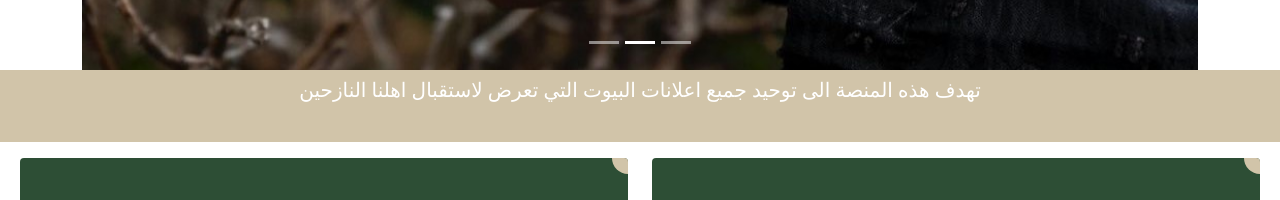
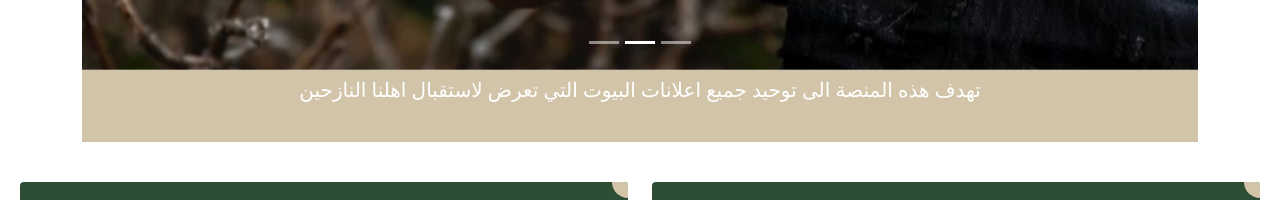
Before and after one commit to joumaaAli/shelter, a Next.js app: page /home in a window 1280 px wide. Shown: the part 482-682 px from the top of the page. Built offline with nearby package versions, Linux system fonts and the light colour scheme; no server answers.

Commit message:
fixed marging

```diff
--- a/src/components/About/About.tsx
+++ b/src/components/About/About.tsx
@@ -1,4 +1,4 @@
-import { Col, Row } from "react-bootstrap";
+import { Col, Container, Row } from "react-bootstrap";
 import style from "./About.module.scss";
 import Link from "next/link";
 
@@ -13,6 +13,7 @@ function About() {
 
   return (
     <div className="about-page">
+      <Container className="mb-4">
         <div className={`${style["about-section-1"]}`}>
           <div className="container h-200 d-flex align-items-center justify-content-center flex-column py-2">
             <p className={style["about-page-desc-1"]}>
@@ -21,6 +22,7 @@ function About() {
             </p>
           </div>
         </div>
+      </Container>
 
       <div className={style.ourServices}>
         <Row className="mx-2">
```
Lines whose indentation alone changed are shown as unchanged.
